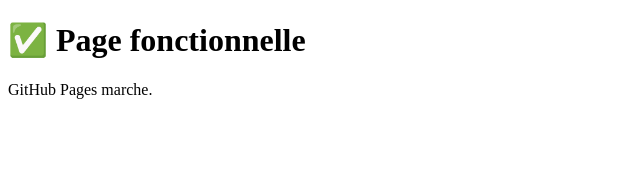
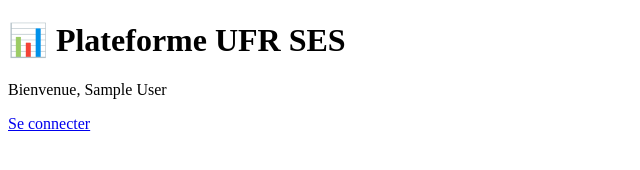
Before and after one commit to pendashu/PLATEFORME-UFR-SES, a plain HTML site: page index.html in a window 1280 px wide. Shown: the whole page, without its empty margins (0-640 px from the left). Drawn offline with Linux system fonts and the light colour scheme; sample sign-in values are in the browser's storage.

Commit message:
Ajout du contenu complet à index.html

```diff
--- a/index.html
+++ b/index.html
@@ -2,10 +2,27 @@
 <html lang="fr">
 <head>
   <meta charset="UTF-8">
-  <title>Test</title>
+  <title>Plateforme UFR SES</title>
+  <link rel="stylesheet" href="css/style.css">
 </head>
 <body>
-  <h1>✅ Page fonctionnelle</h1>
-  <p>GitHub Pages marche.</p>
+  <header>
+    <h1>📊 Plateforme UFR SES</h1>
+  </header>
+
+  <main>
+    <p>Bienvenue, <span id="welcomeName">Chargement...</span></p>
+    <a href="login.html">Se connecter</a>
+  </main>
+
+  <script src="js/auth.js"></script>
+  <script>
+    const user = JSON.parse(localStorage.getItem("user"));
+    if (user) {
+      document.getElementById("welcomeName").textContent = user.name;
+    } else {
+      window.location.href = "login.html";
+    }
+  </script>
 </body>
 </html>
```
